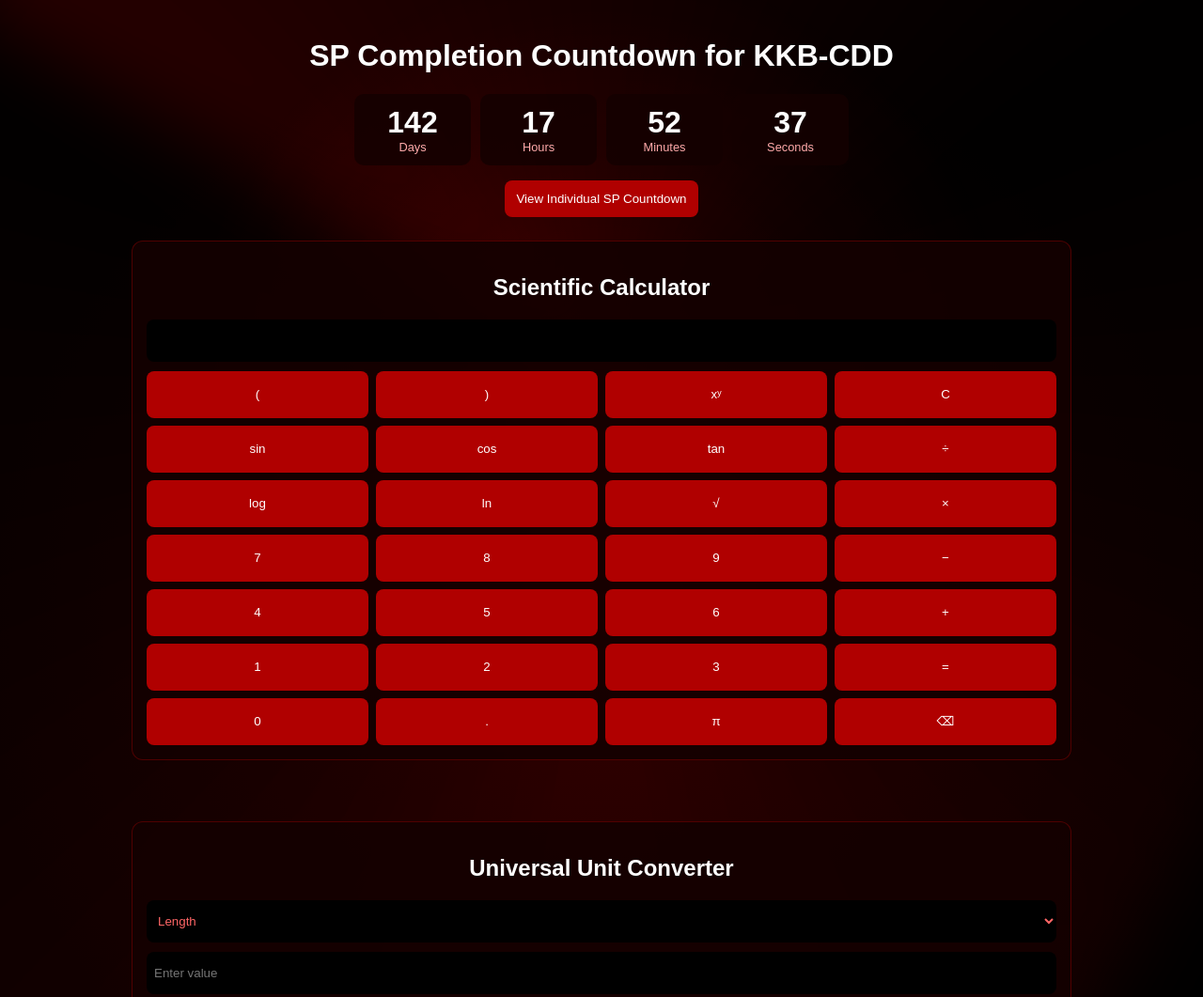
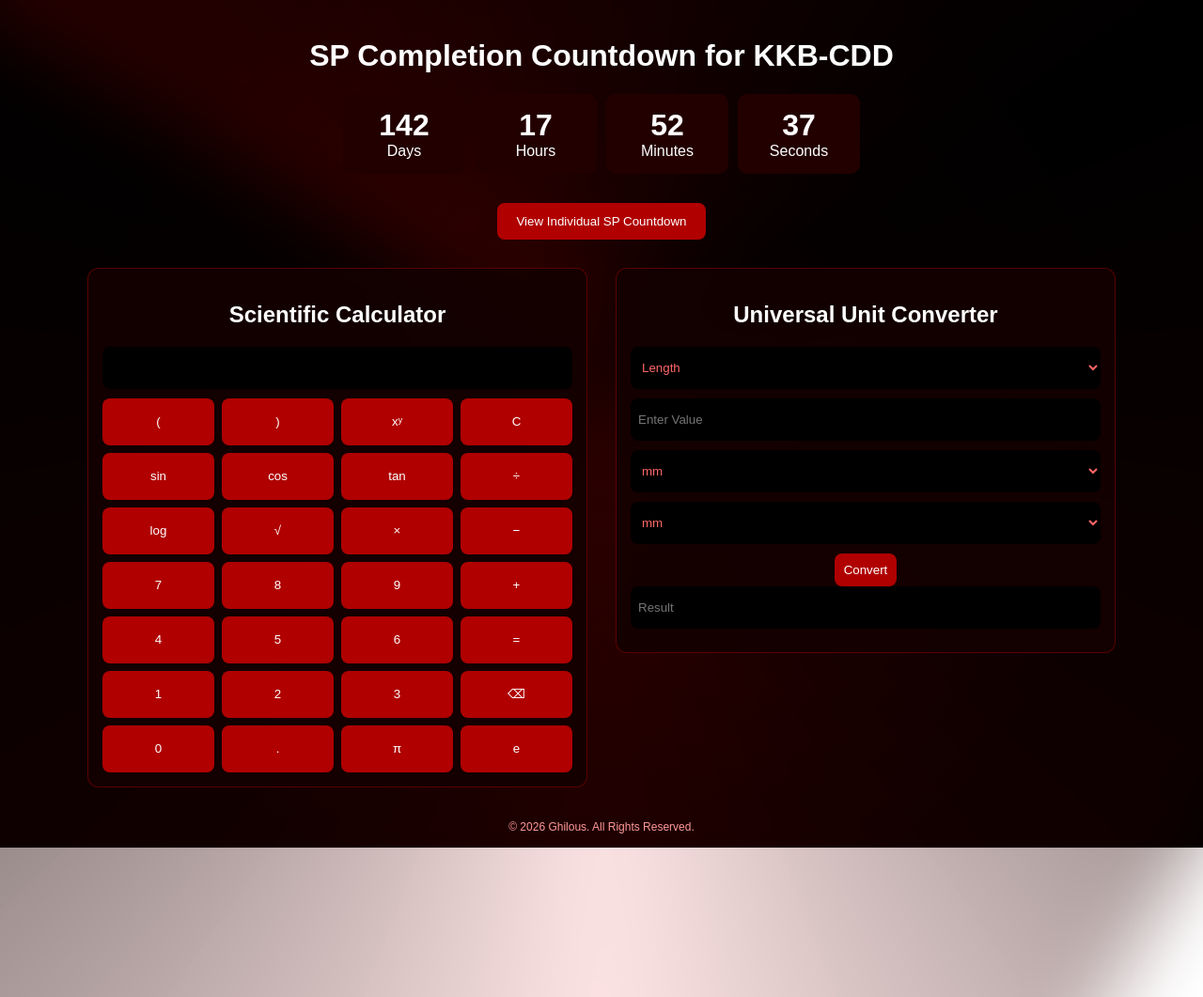
Before and after one commit to gadpayat/Timer-Countdown-w-Calculator, a plain HTML site: page index.html in a window 1280 px wide. Shown: the top 1061 px of the page at 94% size. After the commit the page ends 902 px from the top, so only its background shows below. Drawn offline with Linux system fonts and the light colour scheme.

Commit message:
Update index.html

```diff
--- a/index.html
+++ b/index.html
@@ -3,59 +3,107 @@
 <head>
 <meta charset="UTF-8">
 <meta name="viewport" content="width=device-width, initial-scale=1.0">
-<title>KKB-CDD Countdown Dashboard</title>
+<title>KKB-CDD Dashboard</title>
 <style>
 body{
-margin:0;font-family:Arial,sans-serif;color:#fff;overflow-x:hidden;
+margin:0;
+font-family:Arial,sans-serif;
+color:white;
 background:radial-gradient(circle at center,#1a0000 0%,#000 70%);
+overflow-x:hidden;
 }
-body:before{
-content:"";position:fixed;top:-50%;left:-50%;width:200%;height:200%;
+body::before{
+content:"";
+position:fixed;
+top:-50%;left:-50%;
+width:200%;height:200%;
 background:conic-gradient(from 0deg,rgba(255,0,0,.15),rgba(0,0,0,.8),rgba(255,0,0,.1),rgba(0,0,0,.9));
-animation:spin 6s linear infinite;filter:blur(40px);z-index:-2;
-}
-body:after{
-content:"";position:fixed;inset:0;
-background:radial-gradient(circle,rgba(255,0,0,.15),transparent 60%);
-animation:pulse 1.5s infinite alternate;z-index:-1;
+animation:spin 6s linear infinite;
+filter:blur(40px);
+z-index:-2;
 }
 @keyframes spin{from{transform:rotate(0)}to{transform:rotate(360deg)}}
-@keyframes pulse{from{opacity:.3}to{opacity:.8}}
 
-.container{max-width:1000px;margin:auto;padding:20px;text-align:center}
+.container{max-width:1200px;margin:auto;padding:20px;text-align:center}
 #countdown{display:flex;justify-content:center;gap:10px;flex-wrap:wrap}
-.time-box{background:rgba(20,0,0,.85);padding:12px;border-radius:10px;min-width:100px}
+.time-box{background:#200;padding:15px;border-radius:10px;min-width:100px}
 .number{font-size:2rem;font-weight:bold}
-.label{font-size:.8rem;color:#ffaaaa}
-.nav-btn,button{
-background:#b00000;color:#fff;border:none;border-radius:8px;padding:12px;cursor:pointer
+
+.nav-btn{
+background:#b00000;color:#fff;border:none;padding:12px 20px;
+border-radius:8px;cursor:pointer;margin-top:15px;
 }
+
+.tools-container{
+display:flex;
+gap:30px;
+justify-content:center;
+align-items:flex-start;
+margin-top:30px;
+flex-wrap:wrap;
+}
+
 .panel{
-margin-top:25px;background:rgba(20,0,0,.9);
-padding:15px;border-radius:12px;border:1px solid rgba(255,0,0,.25)
+width:500px;
+background:rgba(20,0,0,.9);
+padding:15px;
+border-radius:12px;
+border:1px solid rgba(255,0,0,.3);
 }
-#calcDisplay,#unitInput,#unitResult,select{
-width:100%;height:45px;margin-bottom:10px;box-sizing:border-box;
-background:#000;color:#ff6666;border:none;border-radius:8px;padding:8px;
+
+#calcDisplay,input,select{
+width:100%;
+height:45px;
+margin-bottom:10px;
+box-sizing:border-box;
+background:#000;
+color:#ff6666;
+border:none;
+border-radius:8px;
+padding:8px;
 }
+
 .calc-buttons{
-display:grid;grid-template-columns:repeat(4,1fr);gap:8px
+display:grid;
+grid-template-columns:repeat(4,1fr);
+gap:8px;
 }
+
+button{
+background:#b00000;
+color:white;
+border:none;
+border-radius:8px;
+cursor:pointer;
+padding:10px;
+}
+
 .calc-buttons button{height:50px}
-.converter-grid{display:grid;gap:10px}
-footer{text-align:center;padding:20px;font-size:12px;color:#ff9999}
-@media(max-width:600px){.calc-buttons{grid-template-columns:repeat(4,1fr)}}
+
+footer{
+text-align:center;
+padding:15px;
+font-size:12px;
+color:#ff9999;
+}
+
+@media(max-width:1100px){
+.panel{width:95%}
+.tools-container{flex-direction:column;align-items:center}
+}
 </style>
 </head>
 <body>
+
 <div class="container">
-<h1>SP Completion Countdown for KKB‑CDD</h1>
+
+<h1>SP Completion Countdown for KKB-CDD</h1>
 
 <div id="countdown">
-<div class="time-box"><div class="number" id="days">0</div><div class="label">Days</div></div>
-<div class="time-box"><div class="number" id="hours">0</div><div class="label">Hours</div></div>
-<div class="time-box"><div class="number" id="minutes">0</div><div class="label">Minutes</div></div>
-<div class="time-box"><div class="number" id="seconds">0</div><div class="label">Seconds</div></div>
+<div class="time-box"><div class="number" id="days">0</div><div>Days</div></div>
+<div class="time-box"><div class="number" id="hours">0</div><div>Hours</div></div>
+<div class="time-box"><div class="number" id="minutes">0</div><div>Minutes</div></div>
+<div class="time-box"><div class="number" id="seconds">0</div><div>Seconds</div></div>
 </div>
 
 <p>
@@ -64,43 +112,71 @@ View Individual SP Countdown
 </button>
 </p>
 
+<div class="tools-container">
+
 <div class="panel">
 <h2>Scientific Calculator</h2>
 <input id="calcDisplay" readonly>
+
 <div class="calc-buttons">
-<button onclick="add('(')">(</button><button onclick="add(')')">)</button><button onclick="add('**')">xʸ</button><button onclick="clr()">C</button>
-<button onclick="add('Math.sin(')">sin</button><button onclick="add('Math.cos(')">cos</button><button onclick="add('Math.tan(')">tan</button><button onclick="add('/')">÷</button>
-<button onclick="add('Math.log10(')">log</button><button onclick="add('Math.log(')">ln</button><button onclick="add('Math.sqrt(')">√</button><button onclick="add('*')">×</button>
-<button onclick="add('7')">7</button><button onclick="add('8')">8</button><button onclick="add('9')">9</button><button onclick="add('-')">−</button>
-<button onclick="add('4')">4</button><button onclick="add('5')">5</button><button onclick="add('6')">6</button><button onclick="add('+')">+</button>
-<button onclick="add('1')">1</button><button onclick="add('2')">2</button><button onclick="add('3')">3</button><button onclick="eq()">=</button>
-<button onclick="add('0')">0</button><button onclick="add('.')">.</button><button onclick="add('Math.PI')">π</button><button onclick="bk()">⌫</button>
+<button onclick="add('(')">(</button>
+<button onclick="add(')')">)</button>
+<button onclick="add('**')">xʸ</button>
+<button onclick="clr()">C</button>
+
+<button onclick="add('Math.sin(')">sin</button>
+<button onclick="add('Math.cos(')">cos</button>
+<button onclick="add('Math.tan(')">tan</button>
+<button onclick="add('/')">÷</button>
+
+<button onclick="add('Math.log10(')">log</button>
+<button onclick="add('Math.sqrt(')">√</button>
+<button onclick="add('*')">×</button>
+<button onclick="add('-')">−</button>
+
+<button onclick="add('7')">7</button>
+<button onclick="add('8')">8</button>
+<button onclick="add('9')">9</button>
+<button onclick="add('+')">+</button>
+
+<button onclick="add('4')">4</button>
+<button onclick="add('5')">5</button>
+<button onclick="add('6')">6</button>
+<button onclick="eq()">=</button>
+
+<button onclick="add('1')">1</button>
+<button onclick="add('2')">2</button>
+<button onclick="add('3')">3</button>
+<button onclick="bk()">⌫</button>
+
+<button onclick="add('0')">0</button>
+<button onclick="add('.')">.</button>
+<button onclick="add('Math.PI')">π</button>
+<button onclick="add('Math.E')">e</button>
 </div>
 </div>
 
-<div style="height:40px"></div>
-
 <div class="panel">
 <h2>Universal Unit Converter</h2>
+
 <select id="category" onchange="populateUnits()">
 <option value="length">Length</option>
-<option value="area">Area</option>
-<option value="volume">Volume</option>
 <option value="mass">Mass</option>
 <option value="temperature">Temperature</option>
 <option value="speed">Speed</option>
 <option value="time">Time</option>
-<option value="pressure">Pressure</option>
-<option value="energy">Energy</option>
-<option value="power">Power</option>
-<option value="storage">Storage</option>
-<option value="angle">Angle</option>
 </select>
-<input type="number" id="unitInput" placeholder="Enter value">
+
+<input type="number" id="unitInput" placeholder="Enter Value">
 <select id="fromUnit"></select>
 <select id="toUnit"></select>
+
 <button onclick="convertUnit()">Convert</button>
+
 <input id="unitResult" readonly placeholder="Result">
+
+</div>
+
 </div>
 </div>
 
@@ -108,61 +184,58 @@ View Individual SP Countdown
 
 <script>
 const targetDate=new Date("October 31, 2026 00:00:00").getTime();
+
 setInterval(()=>{
-const d=targetDate-Date.now();
+let d=targetDate-Date.now();
 if(d<0)return;
 days.textContent=Math.floor(d/86400000);
-hours.textContent=Math.floor(d%86400000/3600000);
-minutes.textContent=Math.floor(d%3600000/60000);
-seconds.textContent=Math.floor(d%60000/1000);
+hours.textContent=Math.floor((d%86400000)/3600000);
+minutes.textContent=Math.floor((d%3600000)/60000);
+seconds.textContent=Math.floor((d%60000)/1000);
 },1000);
 
-function add(v){calcDisplay.value+=v}
-function clr(){calcDisplay.value=''}
-function bk(){calcDisplay.value=calcDisplay.value.slice(0,-1)}
-function eq(){try{calcDisplay.value=eval(calcDisplay.value)}catch(e){calcDisplay.value='Error'}}
+function add(v){calcDisplay.value+=v;}
+function clr(){calcDisplay.value='';}
+function bk(){calcDisplay.value=calcDisplay.value.slice(0,-1);}
+function eq(){try{calcDisplay.value=eval(calcDisplay.value);}catch(e){calcDisplay.value='Error';}}
 
-const unitData={
-length:{mm:.001,cm:.01,m:1,km:1000,in:.0254,ft:.3048,yd:.9144,mi:1609.344,nmi:1852},
-area:{"mm²":.000001,"cm²":.0001,"m²":1,"km²":1000000,"ft²":.092903,acre:4046.856,hectare:10000},
-volume:{mL:.001,L:1,m3:1000,tsp:.00492892,tbsp:.0147868,cup:.236588,pint:.473176,quart:.946353,gallon:3.78541},
-mass:{mg:.000001,g:.001,kg:1,ton:1000,oz:.0283495,lb:.453592,stone:6.35029},
-speed:{"m/s":1,"km/h":.277778,mph:.44704,knot:.514444},
-time:{ms:.001,sec:1,min:60,hr:3600,day:86400,week:604800,month:2629800,year:31557600},
-pressure:{Pa:1,kPa:1000,MPa:1000000,bar:100000,psi:6894.76,atm:101325},
-energy:{J:1,kJ:1000,cal:4.184,kcal:4184,Wh:3600,kWh:3600000},
-power:{W:1,kW:1000,MW:1000000,hp:745.7},
-storage:{bit:.125,byte:1,KB:1024,MB:1048576,GB:1073741824,TB:1099511627776},
-angle:{degree:1,radian:57.2958},
+const units={
+length:{mm:0.001,cm:0.01,m:1,km:1000,ft:0.3048,mi:1609.344},
+mass:{g:0.001,kg:1,lb:0.453592,ton:1000},
+speed:{"m/s":1,"km/h":0.277778,mph:0.44704},
+time:{sec:1,min:60,hr:3600,day:86400},
 temperature:{C:1,F:1,K:1}
 };
 
 function populateUnits(){
-let c=category.value;
-fromUnit.innerHTML=''; toUnit.innerHTML='';
-Object.keys(unitData[c]).forEach(u=>{
+const cat=category.value;
+fromUnit.innerHTML='';
+toUnit.innerHTML='';
+Object.keys(units[cat]).forEach(u=>{
 fromUnit.add(new Option(u,u));
 toUnit.add(new Option(u,u));
 });
 }
+
 function convertUnit(){
-let c=category.value,v=parseFloat(unitInput.value);
-if(isNaN(v)) return unitResult.value='Enter a number';
-let f=fromUnit.value,t=toUnit.value;
+let cat=category.value;
+let value=parseFloat(unitInput.value);
+if(isNaN(value)) return;
 
-if(c==='temperature'){
-let r=v;
-if(f==='C'&&t==='F')r=v*9/5+32;
-else if(f==='F'&&t==='C')r=(v-32)*5/9;
-else if(f==='C'&&t==='K')r=v+273.15;
-else if(f==='K'&&t==='C')r=v-273.15;
-else if(f==='F'&&t==='K')r=(v-32)*5/9+273.15;
-else if(f==='K'&&t==='F')r=(v-273.15)*9/5+32;
-unitResult.value=r; return;
+if(cat==='temperature'){
+let f=fromUnit.value,t=toUnit.value,r=value;
+if(f==='C'&&t==='F')r=value*9/5+32;
+else if(f==='F'&&t==='C')r=(value-32)*5/9;
+else if(f==='C'&&t==='K')r=value+273.15;
+else if(f==='K'&&t==='C')r=value-273.15;
+unitResult.value=r;
+return;
 }
-const base=v*unitData[c][f];
-unitResult.value=(base/unitData[c][t]).toLocaleString(undefined,{maximumFractionDigits:10});
+
+let base=value*units[cat][fromUnit.value];
+unitResult.value=base/units[cat][toUnit.value];
 }
+
 populateUnits();
 </script>
 </body>
```
